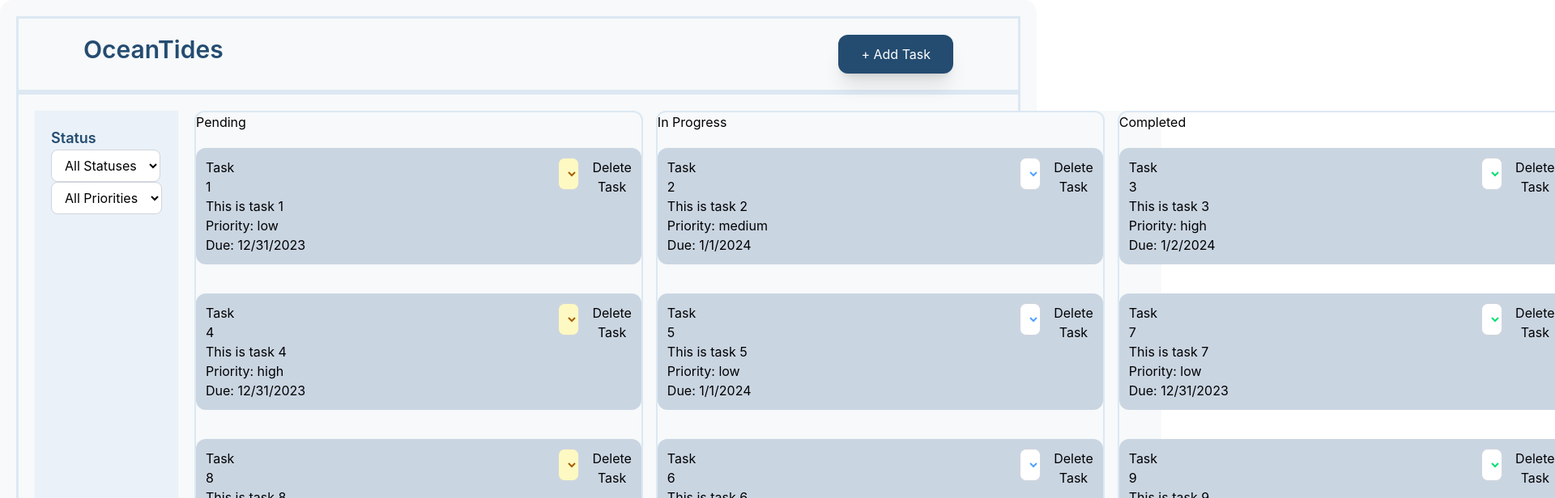
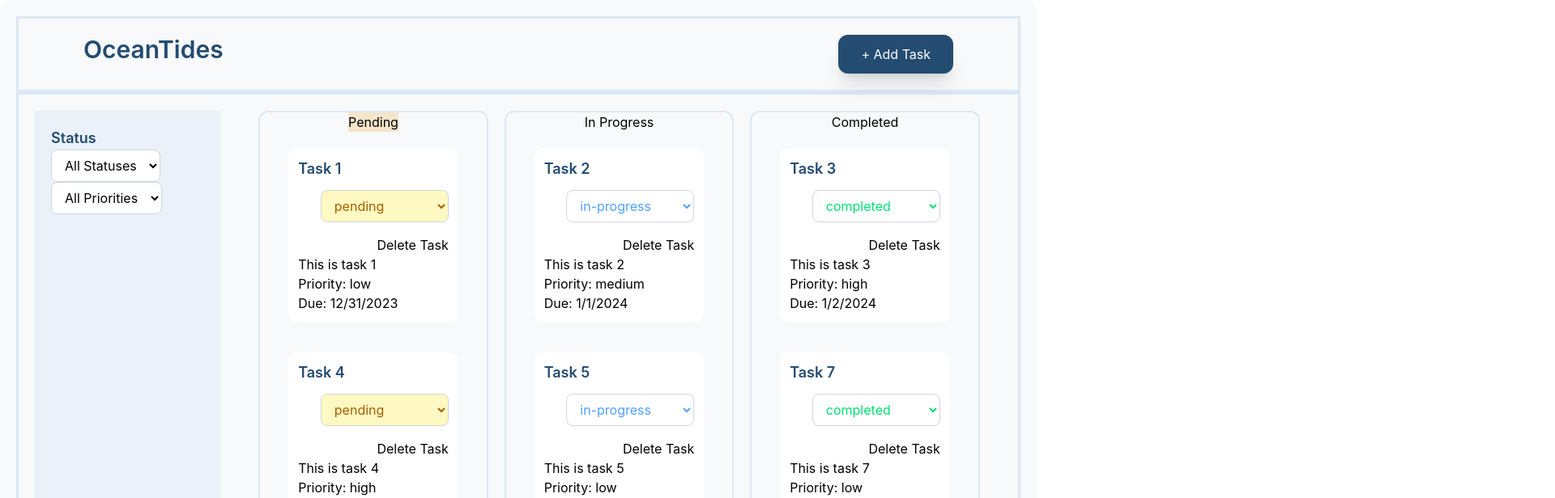
Before and after one commit to rhundal/task-management-dashboard, a React (Vite) app in the folder task-management-dashboard/: page / in a window 1280 px wide. Shown: the top 616 px of the page at 81% size, 1920 px wide, since content can reach past the window. Built offline with nearby package versions, Linux system fonts and the light colour scheme.

Commit message:
worked on styling of dashboard to properly display tasks as per lab-9.3 but in dashboard style

```diff
--- a/task-management-dashboard/src/components/Dashboard/Dashboard.tsx
+++ b/task-management-dashboard/src/components/Dashboard/Dashboard.tsx
@@ -128,22 +128,12 @@ export default function Dashboard() {
           </button>
         </div>
       </div>
-      <div className="p-5 flex flex-col md:flex-row gap-5 w-full border-3 border-border-custom">
-        <div className="bg-sidebar-bg flex flex-col w-[18%] p-5">
+      <div className="p-5 flex flex-col md:flex-row gap-5 w-full border-3 border-border-custom overflow-hidden">
+        <div className="bg-sidebar-bg flex flex-col p-5 md:flex-[1]">
           <h1 className="text-txt-primary text-lg font-semibold">Status</h1>
           <TaskFilter onFilterChange={onFilterChangeFunc} />
         </div>
-        <div className="bg-dashboard-bg w-full flex md:flex-row gap-4">
-          {" "}
-          {/* <div className="border-2 border-border-custom rounded-xl flex-1">
-            Pending
-          </div>
-          <div className="border-2 border-border-custom rounded-xl flex-1">
-            In Progress
-          </div>
-          <div className="border-2 border-border-custom rounded-xl flex-1">
-            Completed
-          </div> */}
+        <div className="bg-dashboard-bg flex md:flex-[5] gap-5 min-w-0 mx-auto justify-center">
           <TaskList
             tasks={tasks}
             // this function gets the status of selected task from TaskList Component
--- a/task-management-dashboard/src/components/TaskList/TaskItem.tsx
+++ b/task-management-dashboard/src/components/TaskList/TaskItem.tsx
@@ -16,11 +16,14 @@ export default function TaskItem(props: TaskItemProps) {
   }
 
   return (
-    <div className="bg-slate-300 p-3 rounded-xl mt-5">
-      <div className="flex flex-rows">
-        <div className="flex flex-rows justify-start gap-100">
-          <h1> {props.task.title}</h1>
-          <div className="flex flex-rows justify-end gap-4">
+    <div className="bg-surface-card p-3 rounded-xl mt-5 w-[75%] mx-auto min-w-0">
+      <div className="flex flex-row flex-wrap justify-between items-center gap-3 min-w-0">
+        <div className="flex flex-row flex-wrap justify-start items-center gap-3 min-w-0">
+          <h1 className="text-txt-primary font-semibold text-lg break-words min-w-0">
+            {" "}
+            {props.task.title}
+          </h1>
+          <div className="flex flex-row flex-wrap justify-end items-center gap-4">
             <div>
               <select
                 value={currentStatus}
--- a/task-management-dashboard/src/components/TaskList/TaskList.tsx
+++ b/task-management-dashboard/src/components/TaskList/TaskList.tsx
@@ -23,9 +23,9 @@ export default function TaskList(props: TaskListProps) {
   let inProgressTasksArray: Task[] = [];
   let completedTasksArray: Task[] = [];
 
-  const [pendingTasks, setPendingTasks] = useState<Task[]>([]);
-  const [inProgressTasks, setInProgressTasks] = useState<Task[]>([]);
-  const [completedTasks, setCompletedTasks] = useState<Task[]>([]);
+  // const [pendingTasks, setPendingTasks] = useState<Task[]>([]);
+  // const [inProgressTasks, setInProgressTasks] = useState<Task[]>([]);
+  // const [completedTasks, setCompletedTasks] = useState<Task[]>([]);
 
   const visibleTasks = tasksArrayReceived.filter((task) => {
     console.log("current filters from TaskList: ", currentFilters);
@@ -45,20 +45,17 @@ export default function TaskList(props: TaskListProps) {
   visibleTasks.forEach((task) => {
     if (task.status === "pending") {
       pendingTasksArray.push(task);
-      // setPendingTasks(pendingTasksArray);
     } else if (task.status === "in-progress") {
       inProgressTasksArray.push(task);
-      // setInProgressTasks(inProgressTasks);
     } else if (task.status === "completed") {
       completedTasksArray.push(task);
-      // setCompletedTasks(completedTasksArray);
     }
   });
 
   return (
     <>
-      <div className="border-2 border-border-custom rounded-xl flex-1">
-        <h1> Pending </h1>
+      <div className="border-2 border-border-custom rounded-xl w-[30%] place-items-center">
+        <h1 className="bg-status-pending text-center"> Pending </h1>
         <div className="flex flex-col gap-4">
           {pendingTasksArray.map((task) => (
             <TaskItem
@@ -70,8 +67,8 @@ export default function TaskList(props: TaskListProps) {
           ))}
         </div>
       </div>
-      <div className="border-2 border-border-custom rounded-xl flex-1">
-        <h1> In Progress </h1>
+      <div className="border-2 border-border-custom rounded-xl w-[30%] place-items-center">
+        <h1 className="text-center"> In Progress </h1>
         <div className="flex flex-col gap-4">
           {inProgressTasksArray.map((task) => (
             <TaskItem
@@ -83,8 +80,8 @@ export default function TaskList(props: TaskListProps) {
           ))}
         </div>
       </div>
-      <div className="border-2 border-border-custom rounded-xl flex-1">
-        <h1> Completed </h1>
+      <div className="border-2 border-border-custom rounded-xl w-[30%] place-items-center">
+        <h1 className="text-center"> Completed </h1>
         <div className="flex flex-col gap-4">
           {completedTasksArray.map((task) => (
             <TaskItem
--- a/task-management-dashboard/src/output.css
+++ b/task-management-dashboard/src/output.css
@@ -14,6 +14,8 @@
     --color-green-200: oklch(92.5% 0.084 155.995);
     --color-green-300: oklch(87.1% 0.15 154.449);
     --color-green-400: oklch(79.2% 0.209 151.711);
+    --color-blue-200: oklch(88.2% 0.059 254.128);
+    --color-blue-300: oklch(80.9% 0.105 251.813);
     --color-blue-400: oklch(70.7% 0.165 254.624);
     --color-slate-200: oklch(92.9% 0.013 255.508);
     --color-slate-300: oklch(86.9% 0.022 252.894);
@@ -40,6 +42,7 @@
     --color-surface-card: #ffffff;
     --color-txt-primary: #244C70;
     --color-sidebar-bg: #EAF1F8;
+    --color-status-pending: #F4E5CB;
     --color-priority-med: #F7D9A6;
   }
 }
@@ -201,6 +204,9 @@
   .m-10 {
     margin: calc(var(--spacing) * 10);
   }
+  .mx-auto {
+    margin-inline: auto;
+  }
   .mt-5 {
     margin-top: calc(var(--spacing) * 5);
   }
@@ -237,6 +243,21 @@
   .min-h-screen {
     min-height: 100vh;
   }
+  .w-1 {
+    width: var(--spacing);
+  }
+  .w-1\/2 {
+    width: calc(1 / 2 * 100%);
+  }
+  .w-1\/3 {
+    width: calc(1 / 3 * 100%);
+  }
+  .w-50 {
+    width: calc(var(--spacing) * 50);
+  }
+  .w-\[5\%\] {
+    width: 5%;
+  }
   .w-\[10\%\] {
     width: 10%;
   }
@@ -255,14 +276,47 @@
   .w-\[50\%\] {
     width: 50%;
   }
+  .w-\[55\%\] {
+    width: 55%;
+  }
   .w-\[60\%\] {
     width: 60%;
+  }
+  .w-\[65\%\] {
+    width: 65%;
+  }
+  .w-\[70\%\] {
+    width: 70%;
+  }
+  .w-\[75\%\] {
+    width: 75%;
+  }
+  .w-\[80\%\] {
+    width: 80%;
+  }
+  .w-\[85\%\] {
+    width: 85%;
+  }
+  .w-\[95\%\] {
+    width: 95%;
+  }
+  .w-\[full\] {
+    width: full;
   }
   .w-full {
     width: 100%;
   }
+  .min-w-0 {
+    min-width: 0px;
+  }
   .flex-1 {
     flex: 1;
+  }
+  .flex-shrink {
+    flex-shrink: 1;
+  }
+  .shrink-0 {
+    flex-shrink: 0;
   }
   .border-collapse {
     border-collapse: collapse;
@@ -278,6 +332,15 @@
   }
   .flex-row {
     flex-direction: row;
+  }
+  .flex-wrap {
+    flex-wrap: wrap;
+  }
+  .place-content-center {
+    place-content: center;
+  }
+  .place-items-center {
+    place-items: center;
   }
   .items-center {
     align-items: center;
@@ -300,6 +363,12 @@
   .gap-0 {
     gap: 0px;
   }
+  .gap-2 {
+    gap: calc(var(--spacing) * 2);
+  }
+  .gap-3 {
+    gap: calc(var(--spacing) * 3);
+  }
   .gap-4 {
     gap: calc(var(--spacing) * 4);
   }
@@ -319,6 +388,12 @@
     --tw-space-y-reverse: 0;
     margin-block-start: calc(calc(var(--spacing) * 4) * var(--tw-space-y-reverse));
     margin-block-end: calc(calc(var(--spacing) * 4) * calc(1 - var(--tw-space-y-reverse)));
+  }
+  .self-center {
+    align-self: center;
+  }
+  .overflow-hidden {
+    overflow: hidden;
   }
   .rounded-2xl {
     border-radius: var(--radius-2xl);
@@ -365,6 +440,12 @@
   .border-red-200 {
     border-color: var(--color-red-200);
   }
+  .bg-blue-200 {
+    background-color: var(--color-blue-200);
+  }
+  .bg-blue-300 {
+    background-color: var(--color-blue-300);
+  }
   .bg-dashboard-bg {
     background-color: var(--color-dashboard-bg);
   }
@@ -379,6 +460,12 @@
   }
   .bg-slate-300 {
     background-color: var(--color-slate-300);
+  }
+  .bg-status-pending {
+    background-color: var(--color-status-pending);
+  }
+  .bg-surface-card {
+    background-color: var(--color-surface-card);
   }
   .bg-transparent {
     background-color: transparent;
@@ -454,6 +541,9 @@
     --tw-font-weight: var(--font-weight-semibold);
     font-weight: var(--font-weight-semibold);
   }
+  .break-words {
+    overflow-wrap: break-word;
+  }
   .text-black {
     color: var(--color-black);
   }
@@ -500,6 +590,21 @@
     filter: var(--tw-blur,) var(--tw-brightness,) var(--tw-contrast,) var(--tw-grayscale,) var(--tw-hue-rotate,) var(--tw-invert,) var(--tw-saturate,) var(--tw-sepia,) var(--tw-drop-shadow,);
   }
   @media (width >= 48rem) {
+    .md\:flex-\[1\] {
+      flex: 1;
+    }
+    .md\:flex-\[2\] {
+      flex: 2;
+    }
+    .md\:flex-\[3\] {
+      flex: 3;
+    }
+    .md\:flex-\[5\] {
+      flex: 5;
+    }
+    .md\:flex-\[7\] {
+      flex: 7;
+    }
     .md\:flex-col {
       flex-direction: column;
     }
```
